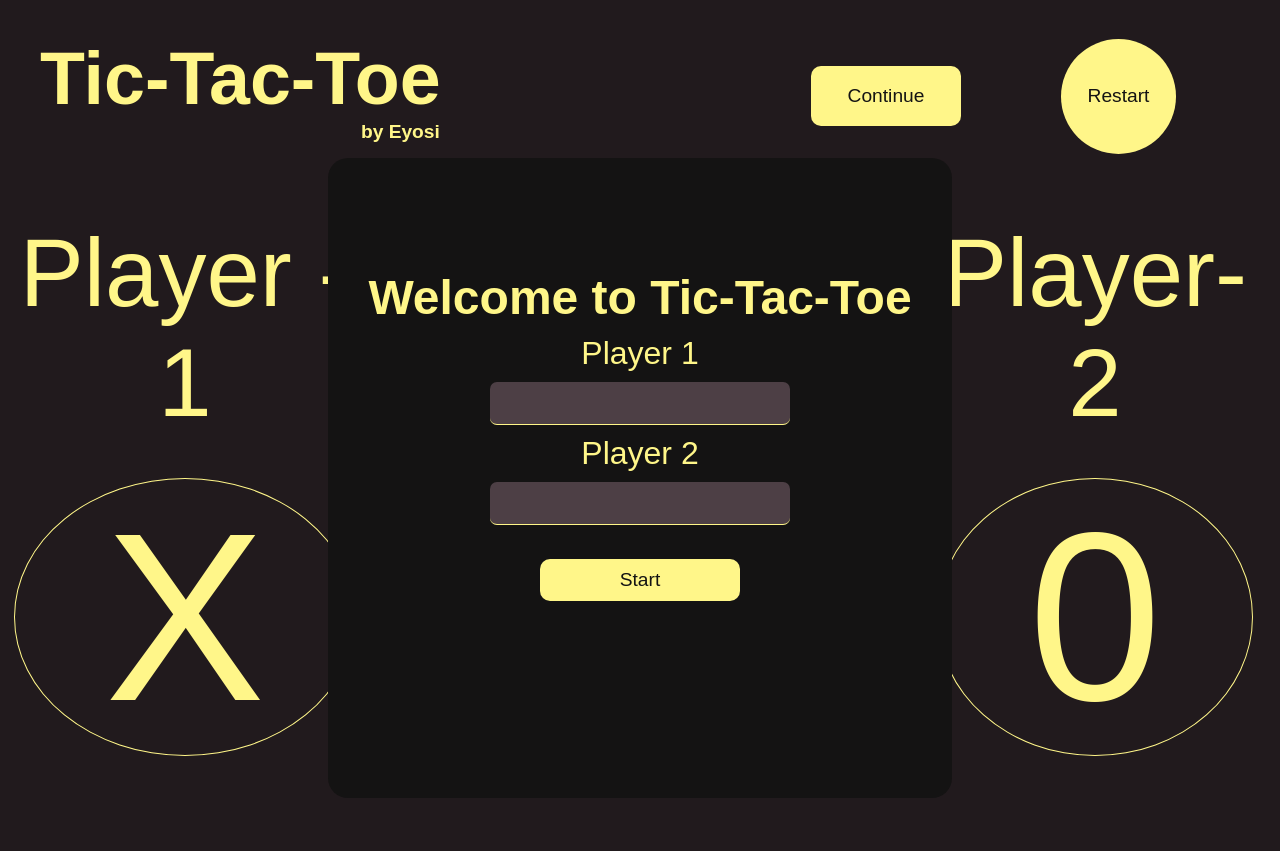
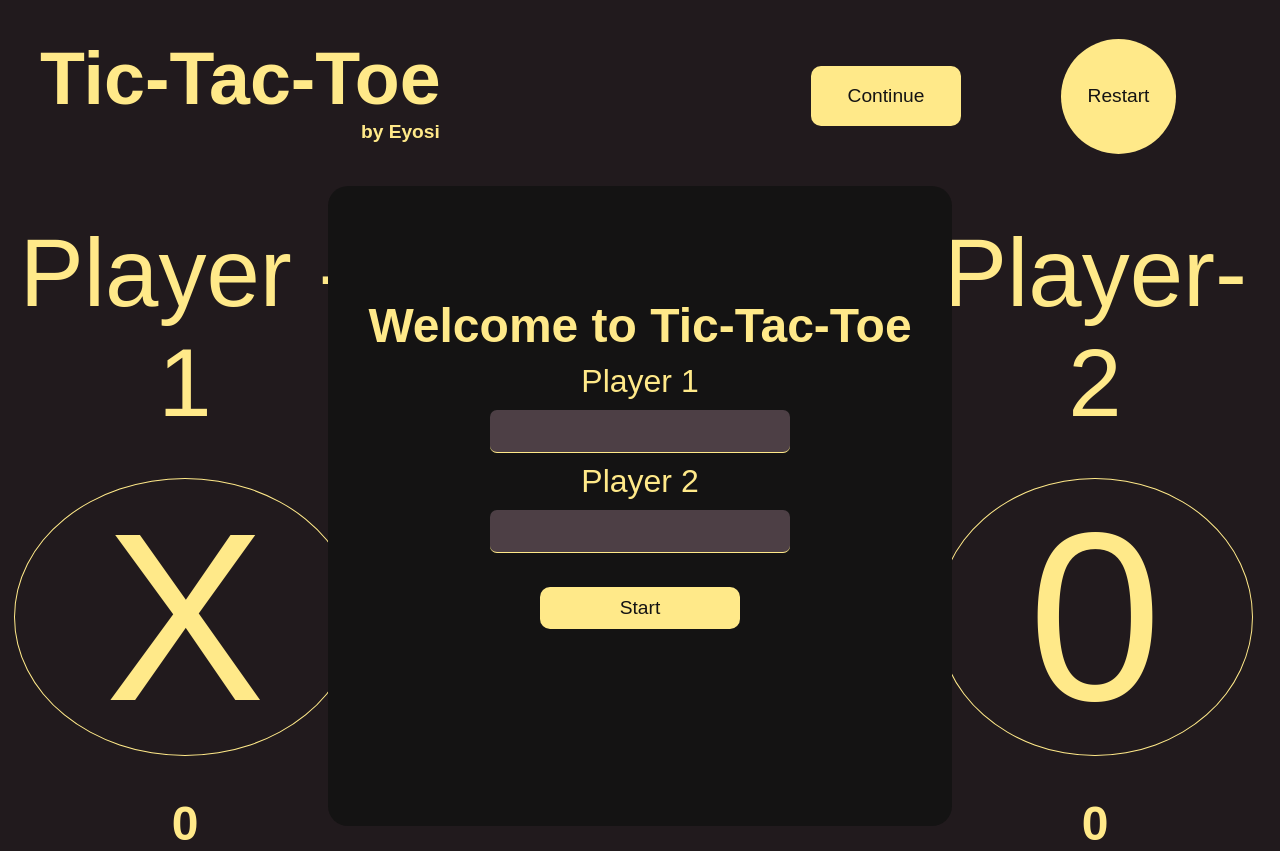
Before and after one commit to EyosiSol/TIC_TAC_TOE, a plain HTML site: page index.html in a window 1280 px wide. Both pictures are taken after a click on the button "Continue". Before the commit the page ends 800 px from the top, so only its background shows below. Drawn offline with Linux system fonts and the light colour scheme; a web font is replaced by a local one.

Commit message:
Finalize Everything

```diff
--- a/index.html
+++ b/index.html
@@ -26,7 +26,7 @@
       <div class="player1">
         <span class="title" id="playerFirst">Player - 1</span>
         <span class="symbol">X</span>
-        <h3 class="score1" id="scoreOne"></h3>
+        <h3 class="score1" id="scoreOne">0</h3>
       </div>
       <div class="game">
         <div class="cell first" id="0"></div>
@@ -42,7 +42,7 @@
       <div class="player2">
         <span class="title" id="playerSecond">Player- 2</span>
         <span class="symbol">0</span>
-        <h3 class="score2" id="scoreTwo"></h3>
+        <h3 class="score2" id="scoreTwo">0</h3>
 
       </div>
     </div>
--- a/script.js
+++ b/script.js
@@ -23,98 +23,102 @@ playerForm.addEventListener("submit", function (event) {
   playerFirst.innerHTML = playerXName;
   playerSecond.innerHTML = playerOName;
   modal.style.display = "none";
-  startGame();// Hide the modal after form submission
+  startGame(); // Hide the modal after form submission
 });
 //END OF MODAL
-
-
 
 //THE GAME
 let score1 = document.querySelector("#scoreOne");
 let score2 = document.querySelector("#scoreTwo");
 
+let restartBtn = document.getElementById("reset");
+let boxes = Array.from(document.getElementsByClassName("cell"));
 
-let restartBtn = document.getElementById('reset')
-let boxes = Array.from(document.getElementsByClassName('cell'))
+let winnerIndicator = getComputedStyle(document.body).getPropertyValue(
+  "--winningblock"
+);
 
-let winnerIndicator = getComputedStyle(document.body).getPropertyValue('--winningblock')
+const O_TEXT = "0";
+const X_TEXT = "X";
+let currentPlayer = X_TEXT;
+let spaces = Array(9).fill(null);
+let countsPlayed = 0;
 
-const O_TEXT = "0"
-const X_TEXT = "X"
-let currentPlayer = X_TEXT
-let spaces = Array(9).fill(null)
-let countsPlayed = 0
-
-let playerOneScore = 0
-let playerTwoScore = 0
+let playerOneScore = 0;
+let playerTwoScore = 0;
 
 const startGame = () => {
-    boxes.forEach(box => box.addEventListener('click', boxClicked))
+  boxes.forEach((box) => box.addEventListener("click", boxClicked));
+};
+
+//a function that runs When a box is clicked
+function boxClicked(e) {
+  const id = e.target.id;
+  if (!spaces[id] && countsPlayed < 9) {
+    spaces[id] = currentPlayer;
+    e.target.innerText = currentPlayer;
+    if (playerHasWon() !== false) {
+      // Result.innerHTML = `${currentPlayer} has won!`
+      let winning_blocks = playerHasWon();
+      countsPlayed = 10;
+      if (currentPlayer == X_TEXT) {
+        playerOneScore++;
+        score1.innerText = playerOneScore;
+      } else {
+        playerTwoScore++;
+        score2.innerText = playerTwoScore;
       }
 
-function boxClicked(e) {
-    const id = e.target.id
-    if(!spaces[id] && countsPlayed < 9){
-        spaces[id] = currentPlayer
-        e.target.innerText = currentPlayer
-        if(playerHasWon() !==false){
-            // Result.innerHTML = `${currentPlayer} has won!`
-            let winning_blocks = playerHasWon()
-            countsPlayed=10;
-            if(currentPlayer == X_TEXT){
-                playerOneScore++
-                score1.innerText = playerOneScore;
-            } else {
-                playerTwoScore++
-                score2.innerText = playerTwoScore
+      return winning_blocks.map(
+        (box) => (boxes[box].style.backgroundColor = winnerIndicator)
+      );
     }
-
-            return   winning_blocks.map( box => boxes[box].style.backgroundColor=winnerIndicator)
-        }
-
-        currentPlayer = currentPlayer == X_TEXT ? O_TEXT : X_TEXT
+    currentPlayer = currentPlayer == X_TEXT ? O_TEXT : X_TEXT;
     countsPlayed++;
   }
-
-    if(countsPlayed == 9) {
-        boxes.forEach(box => box.style.backgroundColor = winnerIndicator)
+  if (countsPlayed == 9) {
+    boxes.forEach((box) => (box.style.backgroundColor = winnerIndicator));
   }
 }
 
+//Winning combinations
 const winningCombos = [
-    [0,1,2],
-    [3,4,5],
-    [6,7,8],
-    [0,3,6],
-    [1,4,7],
-    [2,5,8],
-    [0,4,8],
-    [2,4,6]
-]
+  [0, 1, 2],
+  [3, 4, 5],
+  [6, 7, 8],
+  [0, 3, 6],
+  [1, 4, 7],
+  [2, 5, 8],
+  [0, 4, 8],
+  [2, 4, 6],
+];
 
+//Check if the player has won basically the logic involved//
 function playerHasWon() {
   for (const condition of winningCombos) {
-        let [a, b, c] = condition
+    let [a, b, c] = condition;
 
-        if(spaces[a] && (spaces[a] == spaces[b] && spaces[a] == spaces[c])) {
-            return [a, b, c]
+    if (spaces[a] && spaces[a] == spaces[b] && spaces[a] == spaces[c]) {
+      return [a, b, c];
     }
   }
-    return false
+  return false;
 }
 
-function resetGame(){
-    spaces = Array(9).fill(null)
-    boxes.forEach(box => box.innerText = "")
-    boxes.forEach(box => box.style.backgroundColor = "#211A1D")
-    countsPlayed = 0
-    currentPlayer = X_TEXT
+//Reset the game
+function resetGame() {
+  spaces = Array(9).fill(null);
+  boxes.forEach((box) => (box.innerText = ""));
+  boxes.forEach((box) => (box.style.backgroundColor = "#211A1D"));
+  countsPlayed = 0;
+  currentPlayer = X_TEXT;
 }
 
-
+//Continue button
 const cont = document.querySelector("#continue");
-
 cont.addEventListener("click", function () {
   resetGame();
-        startGame()
+  startGame();
+
 });
+//End of GAME
--- a/style.css
+++ b/style.css
@@ -7,7 +7,7 @@
 }
 :root{
     --background : #211A1D;
-    --text-color : #FFF689;
+    --text-color : #ffe989;
     --background-hover: #141313;
     --inputfield : #4d3f45;
 
@@ -54,7 +54,6 @@ body{
     margin-top: 10px;
     text-align: center;
     font-size: 2.3rem;
-    /* border-bottom: 1px solid var(--text-color); */
 }
 .header h6{
     font-size: 1.2rem;
@@ -98,7 +97,6 @@ body{
 
 .player1 , .player2{
     margin-top: 5vh;
-    /* border: 1px solid var(--text-color); */
     display: flex;
     flex-direction: column;
 }
```
Lines whose indentation alone changed are shown as unchanged.
